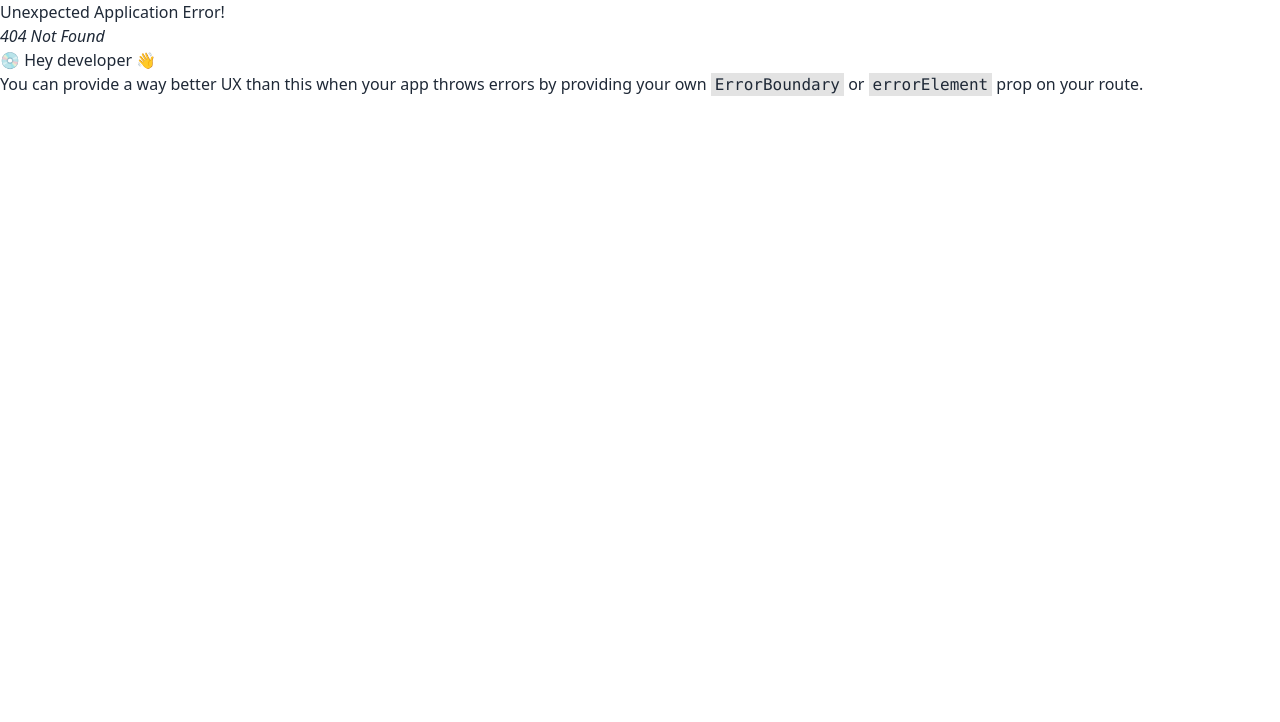
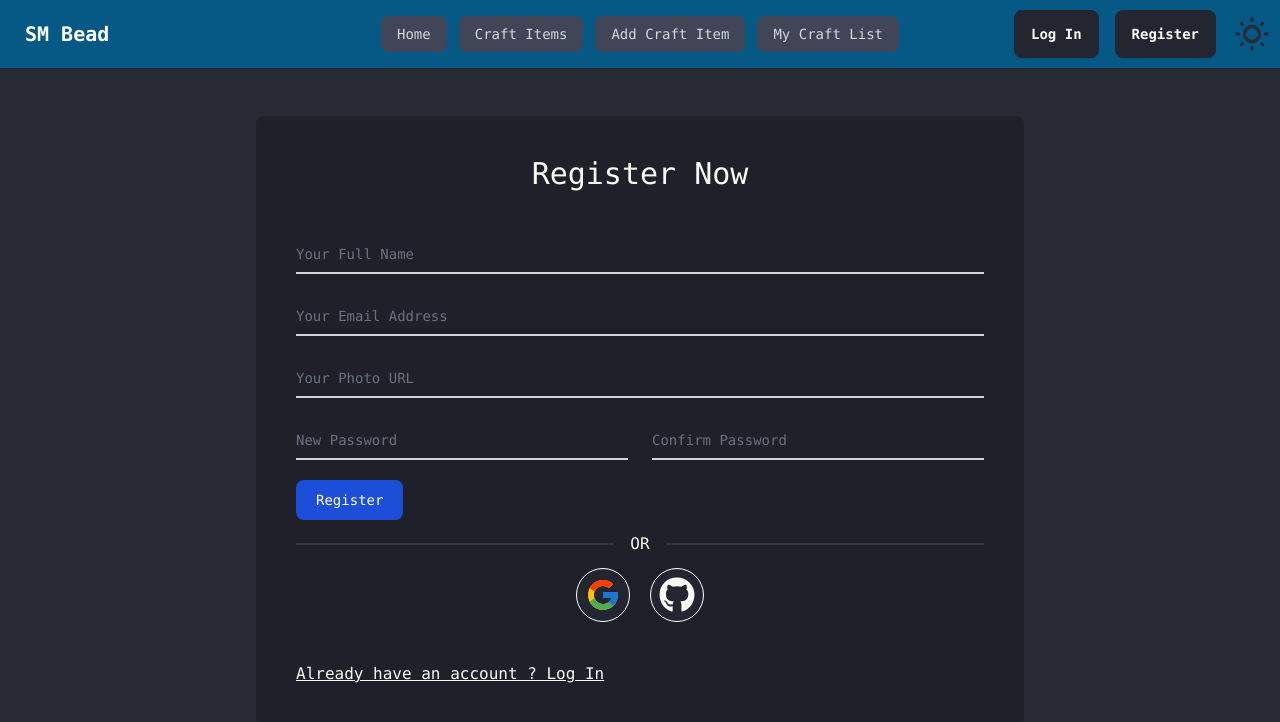
Before and after one commit to shafiqulislamsagor/MS-Textile-A10, a React (Vite) app: page /register in a window 1280 px wide. Before the commit this address had no page. Shown: the top 722 px of the page. Built offline with nearby package versions, Linux system fonts and the light colour scheme.

Commit message:
registar page created

```diff
--- a/package.json
+++ b/package.json
@@ -14,6 +14,7 @@
     "match-sorter": "^6.3.4",
     "react": "^18.2.0",
     "react-dom": "^18.2.0",
+    "react-icons": "^5.1.0",
     "react-router-dom": "^6.23.0",
     "sort-by": "^1.2.0",
     "swiper": "^11.1.1"
--- a/src/components/Banner.jsx
+++ b/src/components/Banner.jsx
@@ -61,7 +61,7 @@ const Banner = () => {
                     </div>
                 </SwiperSlide>
                 <SwiperSlide>
-                    <div className="hero h-[500px]" style={{ backgroundImage: 'url(https://i.ibb.co/K9MNq69/Saeed-Waheed-Saeed-Eye-Em-beadworkpatterns-5bb8bae64cedfd0026f5475f.jpg)' }}>
+                    <div className="hero h-[500px]" style={{ backgroundImage: 'url(https://i.ibb.co/BVX1VC6/jeff-wade-2mz-Yh2-Qu-ek-unsplash.jpg)' }}>
                         <div className="hero-overlay bg-opacity-60"></div>
                         <div className="hero-content text-center text-neutral-content">
                             <div className="w-3/4 mx-auto">
@@ -72,8 +72,10 @@ const Banner = () => {
                         </div>
                     </div>
                 </SwiperSlide>
+
+
                 <SwiperSlide>
-                    <div className="hero h-[500px]" style={{ backgroundImage: 'url(https://i.ibb.co/jrNfkx2/images-1.jpg)' }}>
+                    <div className="hero h-[500px]" style={{ backgroundImage: 'url(https://i.ibb.co/HYMDD3G/nathana-reboucas-i-CPa-Pcs-O-m-M-unsplash.jpg)' }}>
                         <div className="hero-overlay bg-opacity-60"></div>
                         <div className="hero-content text-center text-neutral-content">
                             <div className="w-3/4 mx-auto">
--- a/src/components/Navber.jsx
+++ b/src/components/Navber.jsx
@@ -1,5 +1,5 @@
 import { useEffect, useState } from "react";
-import { NavLink } from "react-router-dom";
+import { Link, NavLink } from "react-router-dom";
 import { getStore, setStore } from "../localStorage/Storage";
 
 
@@ -28,8 +28,8 @@ const Navbar = () => {
 
     useEffect(() => {
         const find =  JSON.parse(getStore())
-        const change = find?'dark':'light'
-        console.log(find,change);
+        const change = find?'black':'dracula'
+        // console.log(find,change);
         document.querySelector('html').setAttribute('data-theme',change)
     }, [theme])
 
@@ -41,18 +41,10 @@ const Navbar = () => {
                         <svg xmlns="http://www.w3.org/2000/svg" className="h-5 w-5" fill="none" viewBox="0 0 24 24" stroke="currentColor"><path strokeLinecap="round" strokeLinejoin="round" strokeWidth="2" d="M4 6h16M4 12h8m-8 6h16" /></svg>
                     </div>
                     <ul tabIndex={0} className="menu menu-sm dropdown-content mt-3 z-[1] p-2 shadow bg-base-100 rounded-box w-52">
-                        <li><a>Item 1</a></li>
-                        <li>
-                            <a>Parent</a>
-                            <ul className="p-2">
-                                <li><a>Submenu 1</a></li>
-                                <li><a>Submenu 2</a></li>
-                            </ul>
-                        </li>
-                        <li><a>Item 3</a></li>
+                        {menuList}
                     </ul>
                 </div>
-                <a className="btn btn-ghost text-xl">SM Bead</a>
+                <a className="btn btn-ghost  text-white text-xl">SM Bead</a>
             </div>
             <div className="navbar-center hidden lg:flex">
                 <ul className="menu gap-3 menu-horizontal px-1">
@@ -60,8 +52,8 @@ const Navbar = () => {
                 </ul>
             </div>
             <div className="navbar-end gap-4">
-                <a className="btn">Log In</a>
-                <a className="btn">Register</a>
+                <Link to='/login' className="btn">Log In</Link>
+                <Link to='/register' className="btn">Register</Link>
                 <label className="swap swap-rotate">
 
                     {/* this hidden checkbox controls the state */}
--- a/src/index.css
+++ b/src/index.css
@@ -13,3 +13,7 @@
 .fontSmall{
     font-family: "Lato", sans-serif;
 }
+
+.tblack{
+    color: black ;
+}
--- /dev/null
+++ b/src/page/Login.jsx
@@ -0,0 +1,30 @@
+import { Link } from "react-router-dom";
+import { FcGoogle } from "react-icons/fc";
+import { FaGithub } from "react-icons/fa";
+
+const Login = () => {
+    return (
+        <div className="w-2/5 p-10 mx-auto bg-base-300 my-12 rounded-lg">
+            <form className="">
+                <h2 className="text-3xl text-center mb-10">Log In Now</h2>
+                <div className="relative z-0 w-full mb-5 group">
+                    <input type="email" name="email" id="floating_password" className="block py-2.5 px-0 w-full text-sm text-gray-900 bg-transparent border-0 border-b-2 border-gray-300 appearance-none dark:text-white dark:border-gray-600 dark:focus:border-blue-500 focus:outline-none focus:ring-0 focus:border-blue-600 peer" placeholder=" " required />
+                    <label htmlFor="floating_password" className="peer-focus:font-medium absolute text-sm text-gray-500 dark:text-gray-400 duration-300 transform -translate-y-6 scale-75 top-3 -z-10 origin-[0] peer-focus:start-0 rtl:peer-focus:translate-x-1/4 peer-focus:text-blue-600 peer-focus:dark:text-blue-500 peer-placeholder-shown:scale-100 peer-placeholder-shown:translate-y-0 peer-focus:scale-75 peer-focus:-translate-y-6">Your Email Address</label>
+                </div>
+                <div className="relative z-0 w-full mb-5 group">
+                    <input type="password" name="password" id="floating_repeat_password" className="block py-2.5 px-0 w-full text-sm text-gray-900 bg-transparent border-0 border-b-2 border-gray-300 appearance-none dark:text-white dark:border-gray-600 dark:focus:border-blue-500 focus:outline-none focus:ring-0 focus:border-blue-600 peer" placeholder=" " required />
+                    <label htmlFor="floating_repeat_password" className="peer-focus:font-medium absolute text-sm text-gray-500 dark:text-gray-400 duration-300 transform -translate-y-6 scale-75 top-3 -z-10 origin-[0] peer-focus:start-0 rtl:peer-focus:translate-x-1/4 peer-focus:text-blue-600 peer-focus:dark:text-blue-500 peer-placeholder-shown:scale-100 peer-placeholder-shown:translate-y-0 peer-focus:scale-75 peer-focus:-translate-y-6">Your Password</label>
+                </div>
+                <button type="submit" className="text-white bg-blue-700 hover:bg-blue-800 focus:ring-4 focus:outline-none focus:ring-blue-300 font-medium rounded-lg text-sm w-full sm:w-auto px-5 py-2.5 text-center dark:bg-blue-600 dark:hover:bg-blue-700 dark:focus:ring-blue-800">Login</button>
+            </form>
+            <div className="divider">OR</div>
+            <div className="flex mb-10 justify-center items-center gap-5">
+                <Link className="text-4xl border p-2 rounded-full btn h-auto  border-white hover:border-white hover:scale-105"><FcGoogle/></Link>
+                <Link className="text-4xl border p-2 rounded-full btn h-auto  border-white hover:border-white hover:scale-105"><FaGithub/></Link>
+            </div>
+            <Link to='/register' className="underline hover:text-cyan-600">Create a new accounts ? Register</Link>
+        </div>
+    );
+};
+
+export default Login;
--- /dev/null
+++ b/src/page/Register.jsx
@@ -0,0 +1,44 @@
+import { Link } from "react-router-dom";
+import { FcGoogle } from "react-icons/fc";
+import { FaGithub } from "react-icons/fa";
+
+const Register = () => {
+    return (
+        <div className="w-3/5 p-10 mx-auto bg-base-300 my-12 rounded-lg">
+            <form className="">
+                <h2 className="text-3xl text-center mb-10">Register Now</h2>
+                <div className="relative z-0 w-full mb-5 group">
+                    <input type="text" name="name" id="floating_email" className="block py-2.5 px-0 w-full text-sm text-gray-900 bg-transparent border-0 border-b-2 border-gray-300 appearance-none dark:text-white dark:border-gray-600 dark:focus:border-blue-500 focus:outline-none focus:ring-0 focus:border-blue-600 peer" placeholder=" " required />
+                    <label htmlFor="floating_email" className="peer-focus:font-medium absolute text-sm text-gray-500 dark:text-gray-400 duration-300 transform -translate-y-6 scale-75 top-3 -z-10 origin-[0] peer-focus:start-0 rtl:peer-focus:translate-x-1/4 rtl:peer-focus:left-auto peer-focus:text-blue-600 peer-focus:dark:text-blue-500 peer-placeholder-shown:scale-100 peer-placeholder-shown:translate-y-0 peer-focus:scale-75 peer-focus:-translate-y-6">Your Full Name</label>
+                </div>
+                <div className="relative z-0 w-full mb-5 group">
+                    <input type="email" name="email" id="floating_password" className="block py-2.5 px-0 w-full text-sm text-gray-900 bg-transparent border-0 border-b-2 border-gray-300 appearance-none dark:text-white dark:border-gray-600 dark:focus:border-blue-500 focus:outline-none focus:ring-0 focus:border-blue-600 peer" placeholder=" " required />
+                    <label htmlFor="floating_password" className="peer-focus:font-medium absolute text-sm text-gray-500 dark:text-gray-400 duration-300 transform -translate-y-6 scale-75 top-3 -z-10 origin-[0] peer-focus:start-0 rtl:peer-focus:translate-x-1/4 peer-focus:text-blue-600 peer-focus:dark:text-blue-500 peer-placeholder-shown:scale-100 peer-placeholder-shown:translate-y-0 peer-focus:scale-75 peer-focus:-translate-y-6">Your Email Address</label>
+                </div>
+                <div className="relative z-0 w-full mb-5 group">
+                    <input type="text" name="url" id="floating_repeat_password" className="block py-2.5 px-0 w-full text-sm text-gray-900 bg-transparent border-0 border-b-2 border-gray-300 appearance-none dark:text-white dark:border-gray-600 dark:focus:border-blue-500 focus:outline-none focus:ring-0 focus:border-blue-600 peer" placeholder=" " required />
+                    <label htmlFor="floating_repeat_password" className="peer-focus:font-medium absolute text-sm text-gray-500 dark:text-gray-400 duration-300 transform -translate-y-6 scale-75 top-3 -z-10 origin-[0] peer-focus:start-0 rtl:peer-focus:translate-x-1/4 peer-focus:text-blue-600 peer-focus:dark:text-blue-500 peer-placeholder-shown:scale-100 peer-placeholder-shown:translate-y-0 peer-focus:scale-75 peer-focus:-translate-y-6">Your Photo URL</label>
+                </div>
+                <div className="grid md:grid-cols-2 md:gap-6">
+                    <div className="relative z-0 w-full mb-5 group">
+                        <input type="password" pattern="[0-9]{3}-[0-9]{3}-[0-9]{4}" name="password" id="floating_phone" className="block py-2.5 px-0 w-full text-sm text-gray-900 bg-transparent border-0 border-b-2 border-gray-300 appearance-none dark:text-white dark:border-gray-600 dark:focus:border-blue-500 focus:outline-none focus:ring-0 focus:border-blue-600 peer" placeholder=" " required />
+                        <label htmlFor="floating_phone" className="peer-focus:font-medium absolute text-sm text-gray-500 dark:text-gray-400 duration-300 transform -translate-y-6 scale-75 top-3 -z-10 origin-[0] peer-focus:start-0 rtl:peer-focus:translate-x-1/4 peer-focus:text-blue-600 peer-focus:dark:text-blue-500 peer-placeholder-shown:scale-100 peer-placeholder-shown:translate-y-0 peer-focus:scale-75 peer-focus:-translate-y-6">New Password</label>
+                    </div>
+                    <div className="relative z-0 w-full mb-5 group">
+                        <input type="password" name="Confirm_password" id="floating_company" className="block py-2.5 px-0 w-full text-sm text-gray-900  bg-transparent border-0 border-b-2 border-gray-300 appearance-none dark:text-white dark:border-gray-600 dark:focus:border-blue-500 focus:outline-none focus:ring-0 focus:border-blue-600 peer" placeholder=" " required />
+                        <label htmlFor="floating_company" className="peer-focus:font-medium absolute text-sm text-gray-500 dark:text-gray-400 duration-300 transform -translate-y-6 scale-75 top-3 -z-10 origin-[0] peer-focus:start-0 rtl:peer-focus:translate-x-1/4 peer-focus:text-blue-600 peer-focus:dark:text-blue-500 peer-placeholder-shown:scale-100 peer-placeholder-shown:translate-y-0 peer-focus:scale-75 peer-focus:-translate-y-6">Confirm Password</label>
+                    </div>
+                </div>
+                <button type="submit" className="text-white bg-blue-700 hover:bg-blue-800 focus:ring-4 focus:outline-none focus:ring-blue-300 font-medium rounded-lg text-sm w-full sm:w-auto px-5 py-2.5 text-center dark:bg-blue-600 dark:hover:bg-blue-700 dark:focus:ring-blue-800">Register</button>
+            </form>
+            <div className="divider">OR</div>
+            <div className="flex mb-10 justify-center items-center gap-5">
+                <Link className="text-4xl border p-2 rounded-full btn h-auto  border-white hover:border-white hover:scale-105"><FcGoogle/></Link>
+                <Link className="text-4xl border p-2 rounded-full btn h-auto  border-white hover:border-white hover:scale-105"><FaGithub/></Link>
+            </div>
+            <Link to='/login' className="underline hover:text-cyan-600">Already have an account ? Log In</Link>
+        </div>
+    );
+};
+
+export default Register;
--- a/tailwind.config.js
+++ b/tailwind.config.js
@@ -4,6 +4,11 @@ export default {
     "./index.html",
     "./src/**/*.{js,ts,jsx,tsx}",
   ],
-  themes: ["light", "dark"],
+  theme: {
+    extend: {},
+  },
   plugins: [require("daisyui")],
+  daisyui: {
+    themes: [ "black", "dracula"],
+  },
 }
```
Also changed, not shown: src/main.jsx (+10 -0 lines), 2 other files (tests, documents, lock files or other folders).
